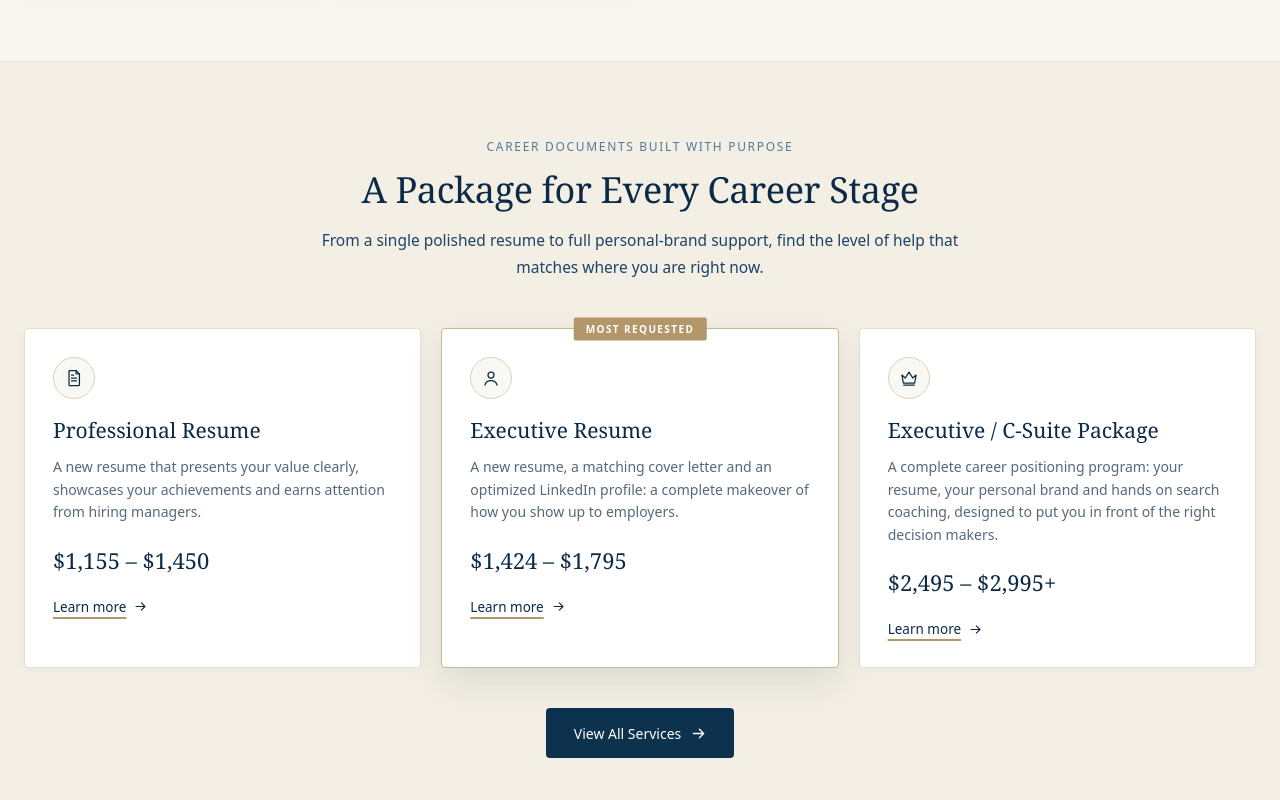
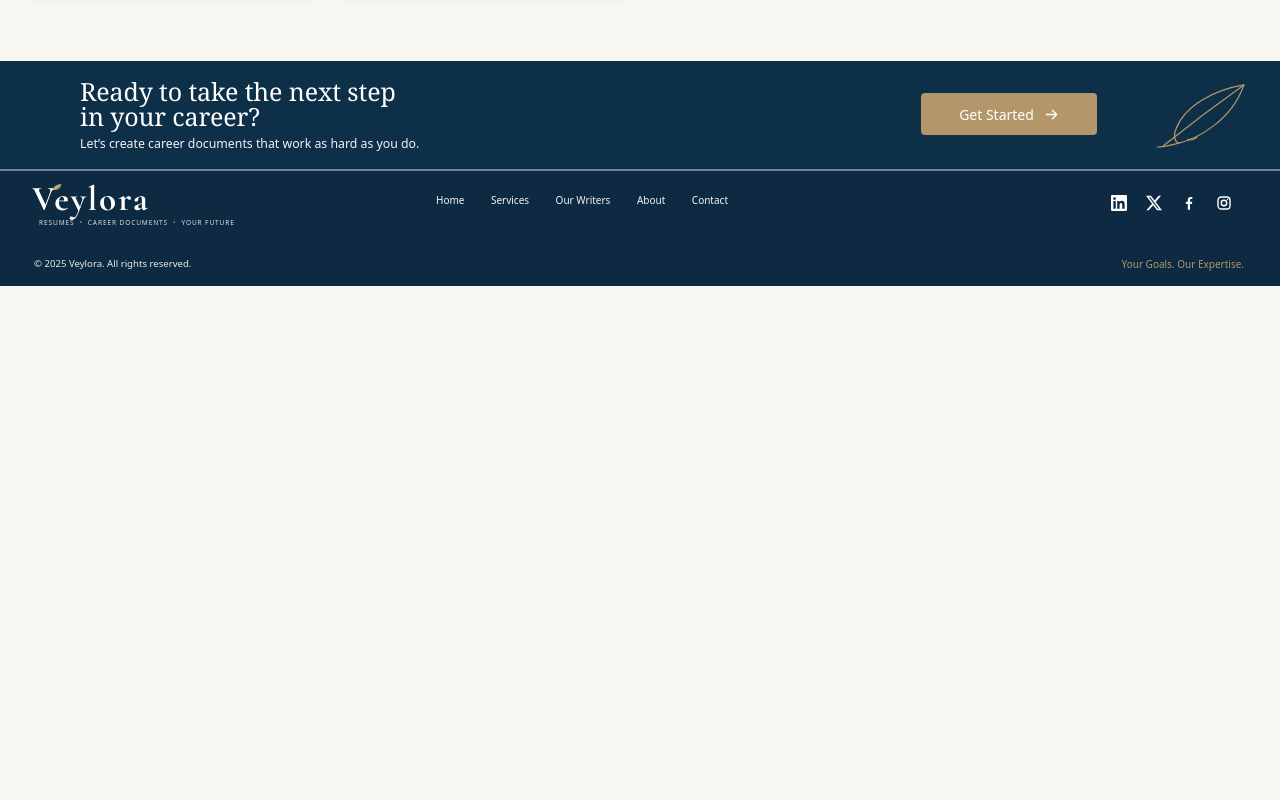
Before and after one commit to hasbunallah01/The-Resume-web, a Next.js app: page / in a window 1280 px wide. Shown: the part 2280-3080 px from the top of the page. After the commit the page ends 2566 px from the top, so only its background shows below. Built offline with nearby package versions, Linux system fonts and the light colour scheme.

Commit message:
Use the Veylora social preview image and drop homepage pricing.
The provided banner is served as the Open Graph and Twitter image, and the homepage no longer shows the package prices. Full pricing stays on the services page.

Co-authored-by: hasbunallah01 <hasbunallah01@users.noreply.github.com>

```diff
--- a/app/page.tsx
+++ b/app/page.tsx
@@ -5,7 +5,6 @@ import Mission from "@/components/Mission";
 import Steps from "@/components/resumes/Steps";
 import { storySteps } from "@/data/pricing";
 import Writers from "@/components/Writers";
-import ServicesTeaser from "@/components/ServicesTeaser";
 import CTA from "@/components/CTA";
 import Footer from "@/components/Footer";
 
@@ -23,7 +22,6 @@ export default function HomePage() {
           steps={storySteps}
         />
         <Writers />
-        <ServicesTeaser />
         <CTA />
       </main>
       <Footer />
--- a/components/ServicesTeaser.tsx
+++ /dev/null
@@ -1,83 +0,0 @@
-import { plans } from "@/data/pricing";
-import { ArrowRight } from "./Icons";
-import { CrownIcon, DocIcon, PersonIcon } from "./resumes/ResumeIcons";
-
-const icons = { document: DocIcon, person: PersonIcon, crown: CrownIcon };
-
-export default function ServicesTeaser() {
-  return (
-    <section
-      aria-labelledby="services-teaser-heading"
-      className="border-y border-[#e9e4d6] bg-[#f3efe4]"
-    >
-      <div className="mx-auto w-[min(1232px,calc(100%-48px))] py-14 lg:py-[76px]">
-        <div className="mx-auto max-w-[640px] text-center">
-          <p className="text-[12px] font-medium uppercase tracking-[0.14em] text-[#527b98]">
-            Career documents built with purpose
-          </p>
-          <h2
-            id="services-teaser-heading"
-            className="mt-3 font-serif text-[28px] font-[500] leading-[1.2] tracking-[-0.01em] text-navy lg:text-[36px]"
-          >
-            A Package for Every Career Stage
-          </h2>
-          <p className="mt-4 text-[15.5px] leading-[1.7] text-ink-body">
-            From a single polished resume to full personal-brand support, find
-            the level of help that matches where you are right now.
-          </p>
-        </div>
-
-        <ul className="mt-10 grid gap-5 lg:mt-12 lg:grid-cols-3">
-          {plans.map((plan) => {
-            const Icon = icons[plan.icon];
-            return (
-              <li
-                key={plan.id}
-                className={`relative flex flex-col rounded-[4px] bg-white p-7 ${
-                  plan.featured
-                    ? "border border-[#c9b98f] shadow-[0_14px_36px_rgba(11,42,70,0.1)]"
-                    : "border border-[#e4dfd0] shadow-[0_2px_12px_rgba(11,42,70,0.04)]"
-                }`}
-              >
-                {plan.featured && (
-                  <span className="absolute left-1/2 top-0 -translate-x-1/2 -translate-y-1/2 rounded-[2px] bg-gold px-3 py-[4px] text-[10px] font-semibold uppercase tracking-[0.14em] text-white">
-                    Most requested
-                  </span>
-                )}
-                <span className="inline-flex h-[42px] w-[42px] items-center justify-center rounded-full border border-[#d9d2bd] bg-[#faf8f2] text-navy">
-                  <Icon className="h-[20px] w-[20px]" />
-                </span>
-                <h3 className="mt-4 font-serif text-[21px] font-[520] text-navy">
-                  {plan.name}
-                </h3>
-                <p className="mt-2.5 text-[14px] leading-[1.6] text-ink-muted">
-                  {plan.blurb}
-                </p>
-                <p className="mt-5 whitespace-nowrap font-serif text-[22px] font-[500] text-navy">
-                  {plan.price}
-                </p>
-                <a
-                  href="/services#pricing"
-                  className="mt-5 inline-flex items-center gap-2 text-[13.5px] font-medium text-navy underline decoration-gold decoration-[1.5px] underline-offset-[5px] transition-colors hover:text-navy-btn"
-                >
-                  Learn more
-                  <ArrowRight className="h-[13px] w-[13px]" />
-                </a>
-              </li>
-            );
-          })}
-        </ul>
-
-        <div className="mt-10 text-center">
-          <a
-            href="/services"
-            className="inline-flex h-[50px] items-center gap-2.5 rounded-[4px] bg-navy-dark px-7 text-[14px] font-medium text-white transition-colors hover:bg-[#0a2a42]"
-          >
-            View All Services
-            <ArrowRight className="h-[15px] w-[15px]" />
-          </a>
-        </div>
-      </div>
-    </section>
-  );
-}
```
Also changed, not shown: app/opengraph-image.jpg (added).
